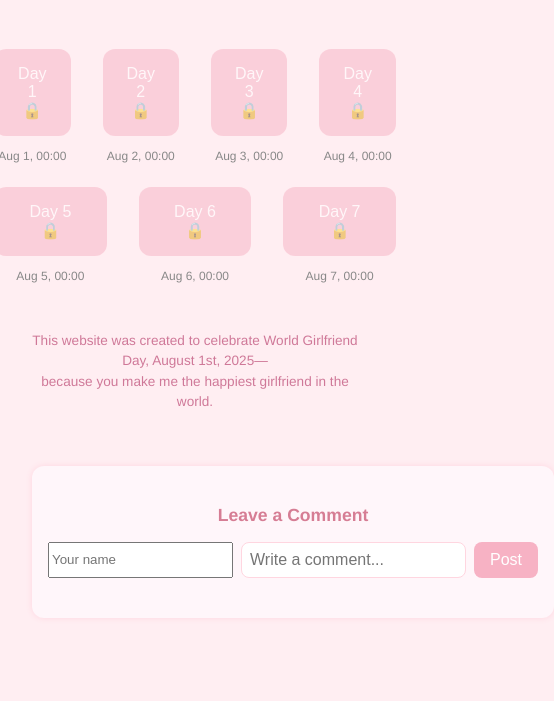
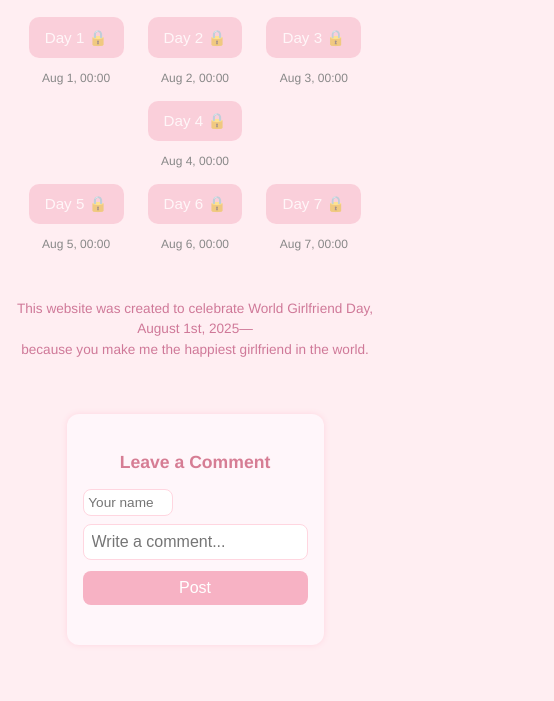
Before and after one commit to soophiedoophie/7-Days-of-Love-Letters-, a plain HTML site: page index.html in a window 390 px wide. Shown: the part 143-844 px from the top of the page, 554 px wide, since content can reach past the window. Drawn offline with Linux system fonts and the light colour scheme.

Commit message:
Add files via upload

```diff
--- a/style.css
+++ b/style.css
@@ -106,6 +106,56 @@ h1 {
   opacity: 0.85;
 }
 
+@media (max-width: 600px) {
+  .container {
+    padding: 1rem;
+  }
+  .days {
+    gap: 0.5rem;
+    margin-top: 1rem;
+  }
+  .days .row {
+    gap: 0.5rem;
+    flex-wrap: wrap;
+  }
+  .day-btn {
+    padding: 0.7rem 1rem;
+    font-size: 0.95rem;
+    border-radius: 10px;
+    min-width: 70px;
+  }
+  .day-btn-group {
+    min-width: 70px;
+  }
+  .modal-content {
+    padding: 1rem;
+    font-size: 0.95rem;
+    max-width: 98%;
+  }
+  .comment-section {
+    max-width: 98vw;
+    padding: 1rem 0.5rem;
+  }
+  #comment-form {
+    flex-direction: column;
+    gap: 0.3rem;
+  }
+  #comment-input, #comment-author {
+    width: 100%;
+    font-size: 0.95rem;
+    box-sizing: border-box;
+  }
+  #comment-form button {
+    width: 100%;
+    font-size: 1rem;
+    margin-top: 0.2rem;
+  }
+  #comment-list li {
+    font-size: 0.92rem;
+    padding: 0.5rem 0.5rem;
+  }
+}
+
 .comment-section {
   margin-top: 2.5rem;
   padding: 1.5rem 1rem;
@@ -126,6 +176,14 @@ h1 {
   gap: 0.5rem;
   margin-bottom: 1rem;
 }
+#comment-author {
+  width: 90px;
+  padding: 0.3rem;
+  border-radius: 8px;
+  border: 1px solid #ffd6e0;
+  font-size: 0.85rem;
+}
+
 #comment-input {
   flex: 1;
   padding: 0.5rem;
@@ -183,7 +241,7 @@ h1 {
 .comment-actions button:hover {
   background: #ffeef2;
 }
-}
+
 .comment-author {
   font-size: 0.8rem;
   color: #d67d94;
```
